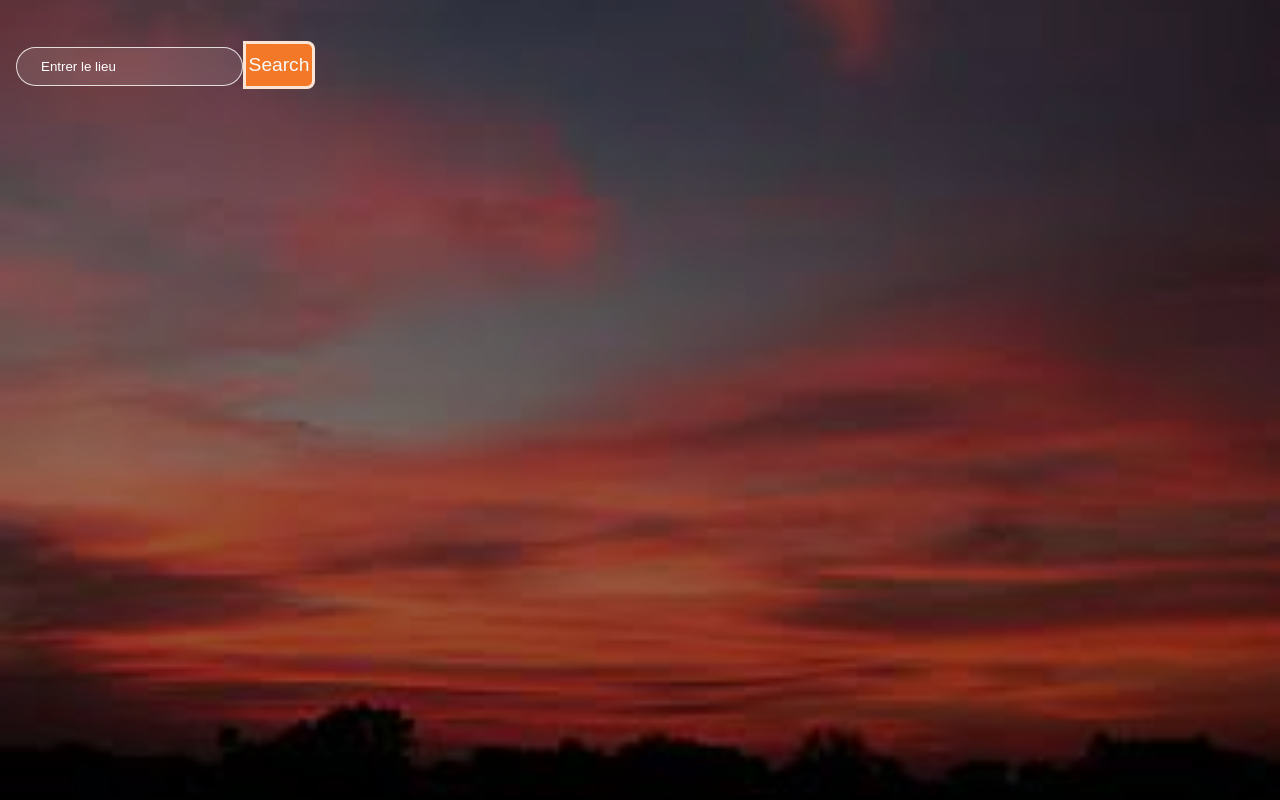
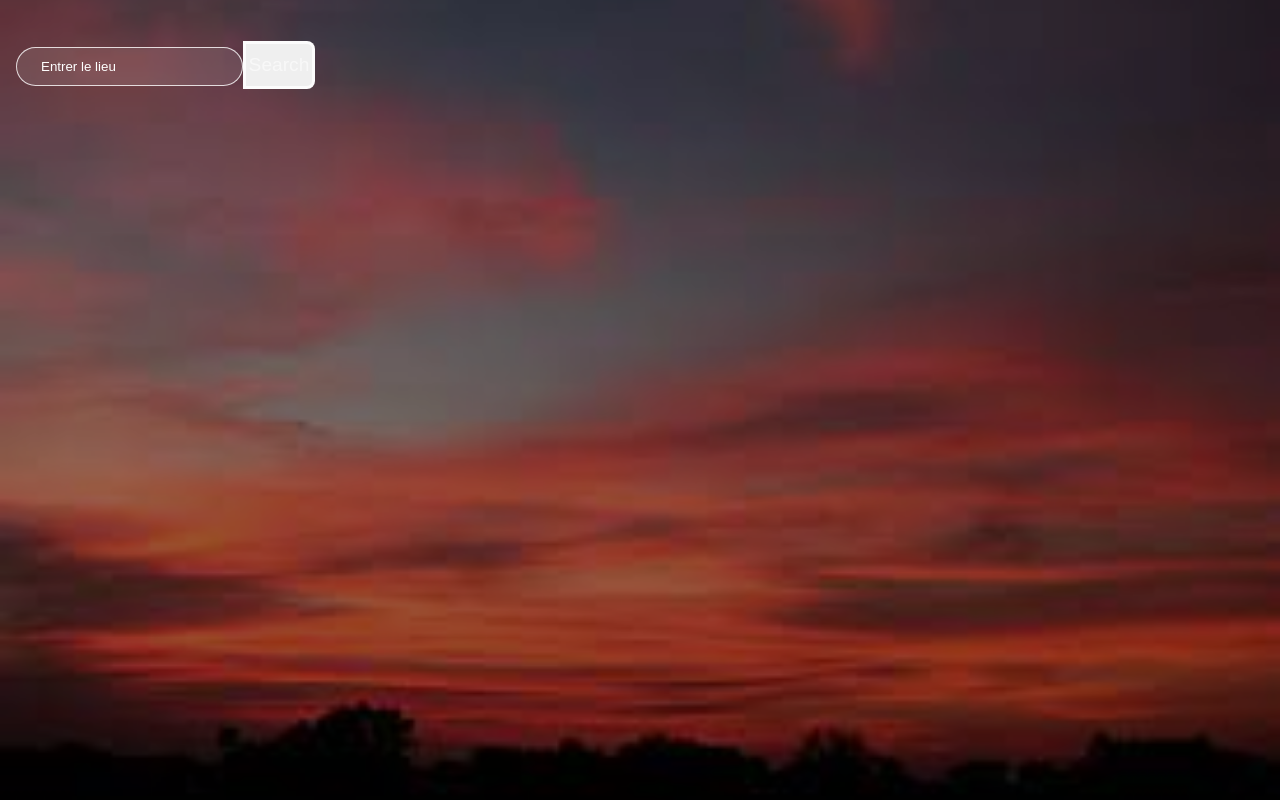
Before and after one commit to Biram-NDIAYE/applicationmeteo, a React (Create React App) app: page / in a window 1280 px wide. Built offline with nearby package versions, Linux system fonts and the light colour scheme.

Commit message:
Update index.css

```diff
--- a/src/index.css
+++ b/src/index.css
@@ -97,7 +97,6 @@ color:white;
  font-size: 700;
    }
 button {
-  background-color: rgb(243, 121, 40);
   border: 3px solid rgba(255, 255, 255, 0.8);
   width: 72px;
   padding: 10px 0px;
```
